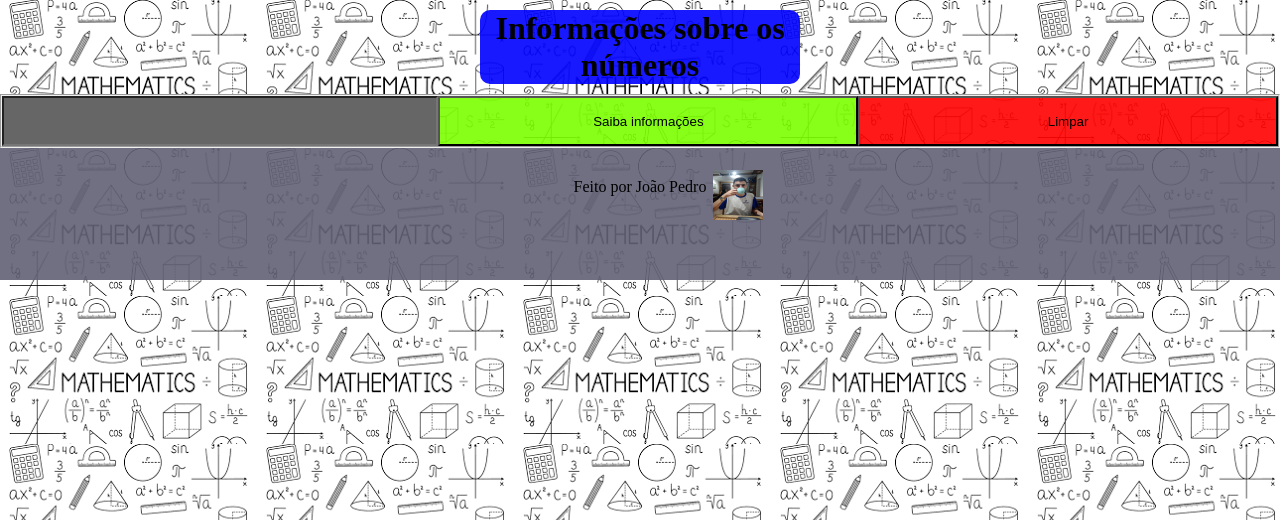
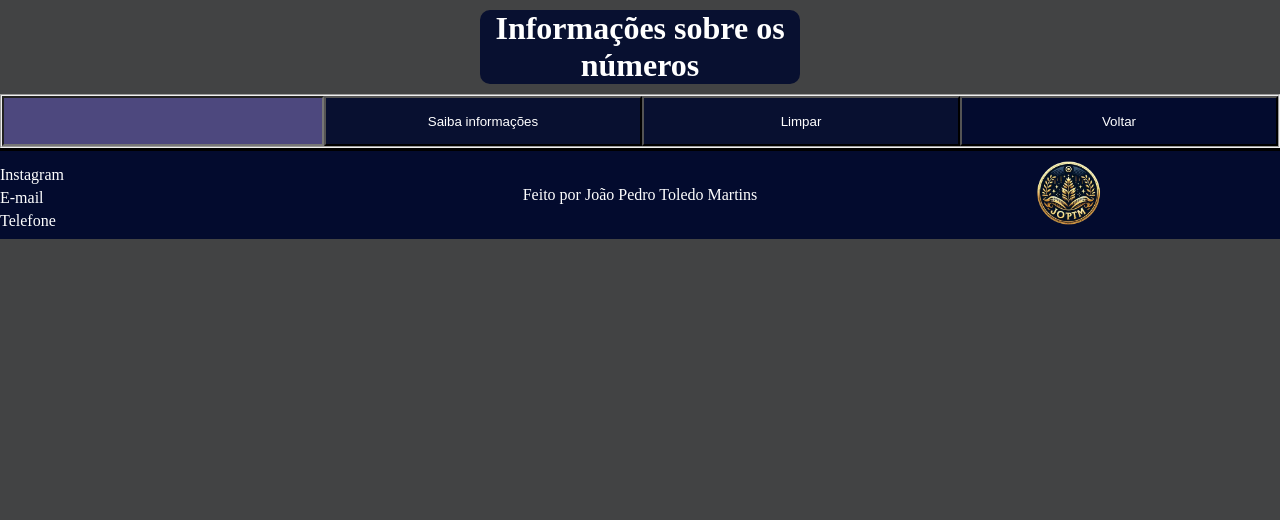
Before and after one commit to joaotoledomartins/joaotoledomartins.github.io, a PHP site: the page made by Número/index.html in a window 1280 px wide. Shown: the top 520 px of the page. Run offline with PHP 8.4, Linux system fonts and the light colour scheme.

Commit message:
números2

```diff
--- a/Número/index.html
+++ b/Número/index.html
@@ -13,12 +13,32 @@
         <input type="text" id="entradaNumero">
         <button id="botão">Saiba informações</button>
         <button id="limpar">Limpar</button>
+        <a id="voltar" href="/index.html">
+            <button id="voltarBotao">Voltar</button>
+        </a>
     </fieldset>
     <ul id="listaResposta">
     </ul>
-    <footer id="rodape">
-        <p>Feito por João Pedro</p>
-        <img src="eu.jpg" alt="Foto do Criador">
+    <footer class="rodape">
+        <div class="containerLista">
+            <ul class="lista">
+                <li class="item">
+                    <a target="_blank" href="https://www.instagram.com/joao_pedro_toledo_martins/">Instagram</a>
+                </li>
+                <li class="item">
+                    <a target="_blank" href="mailto:joao.toledo@cefet-rj.br">E-mail</a>
+                </li>
+                <li class="item">
+                    <a target="_blank" href="tel:552299276016">Telefone</a>
+                </li>
+            </ul>
+        </div>
+        <div class="containerCre">
+            <p>Feito por João Pedro Toledo Martins</p>
+        </div>
+        <div class="containerLogo">
+            <img width="20%" height="100%" src="/Imagens/logo.png" alt="Logo">
+        </div>
     </footer>
 </body>
 </html>
--- a/Número/style.css
+++ b/Número/style.css
@@ -3,13 +3,14 @@
     padding: 0px;
 }
 body{
-    background-image: url(foto.png);
+    background-color: #424344;
 }
 h1{
     text-align: center;
+    color: white;
     margin: 10px auto 10px auto;
     border-radius: 10px;
-    background-color: rgb(0, 0, 255, 0.9);
+    background-color: rgb(3, 11, 46, 0.9);
     width: 25%;
     font-weight: bold;
 }
@@ -20,48 +21,94 @@ h1{
 #listaResposta{
     /*border: 2px solid black;*/
     list-style: none;
-    background-color: rgb(255, 235, 204, 0.9);
+    background-color: rgba(41, 41, 71, 0.9);
     text-align: justify;
 }
 #entradaNumero{
-    background-color: rgb(102, 102, 102);
-    width: 34%;
+    background-color: rgb(77, 72, 126);
+    width: 25%;
     color: #ffffff;
     font-weight: bold;
 }
 #botão{
-    width: 33%;
-    background-color: rgb(123, 255, 0, 0.9);
+    width: 25%;
+    background-color: rgb(3, 11, 46, 0.9);
+    color: white;
 }
 #limpar{
-    width: 33%;
-    background-color: rgb(255, 0, 0, 0.9);
+    width: 25%;
+    background-color: rgb(3, 11, 46, 0.9);
+    color: white;
+}
+#voltar{
+    width: 25%;
+    background-color: rgb(3, 11, 46, 0.9);
+    color: white;
+}
+#voltarBotao{
+    width: 100%;
+    height: 100%;
+    background-color: rgb(3, 11, 46, 0.9);
+    color: white;
 }
 #linha{
-    background-color: aquamarine;
+    background-color: #1b2038;
     padding: 2px;
 }
-#rodape{
-    padding: 30px;
-    bottom: 0px;
-    background-color: rgb(97, 97, 117, 0.9);
+.rodape{
+    background-color: #030b2e;
+    height: 100%;
+    border-top: solid black;
+    display: flex;
+    align-items: center;
+    justify-content: space-between;
+
 }
-#rodape p{
+.rodape p{
+    color: white;
+    margin: 0px;
+    margin: auto;
     text-align: center;
 }
-#rodape img{
-    position: relative;
-    left: 56%;
-    bottom: 26px;
-    height: 50px;
-    width: 50px;
+li{
+    color: #ffffff;
+}
+.item{
+    margin-top: 5px;
+    color: white;
+}
+a{
+    text-decoration: none;
+    color: rgb(255, 255, 255);
+}
+.rodape a:hover{
+    background-color: white;
+    color: #030b2e;
+    padding: 5px;
+    border-radius: 0px 15px 15px 0px;
+}
+.lista{
+    list-style-type: none;
+}
+.containerLista{
+    width: 33%;
+}
+.containerCre{
+    width: 33%;
+}
+.containerLogo{
+    width: 33%;
+    text-align: center;
 }
 #infor span{
-    color: rgb(255, 0, 170);
+    color: rgb(90, 106, 184);
     font-weight: bold;
 }
 #listaResposta p span{
     font-weight: bold;
-    color: darkred;
+    color: rgb(16, 0, 235);
     font-size: 25px;
 }
+#listaResposta p{
+    color: white;
+}
--- a/index.html
+++ b/index.html
@@ -22,6 +22,7 @@
             </section>
         </section>
     </article>
+    <main>
         <hr class="linha" />
         <section class="caixasDeInfo">
                 <div class="info">
@@ -68,6 +69,7 @@
                 </div>
             </div>
         </section>
+    </main>
     <footer class="rodape">
         <div class="containerLista">
             <ul class="lista">
```
Also changed, not shown: Desing Web/style.css (+13 -1 lines), PC Web/style.css (+13 -1 lines), Provas/style.css (+13 -1 lines), estilo.css (+14 -2 lines), forca/index.html (+25 -1 lines), forca/style.css (+102 -7 lines). Lines whose indentation alone changed are shown as unchanged.
